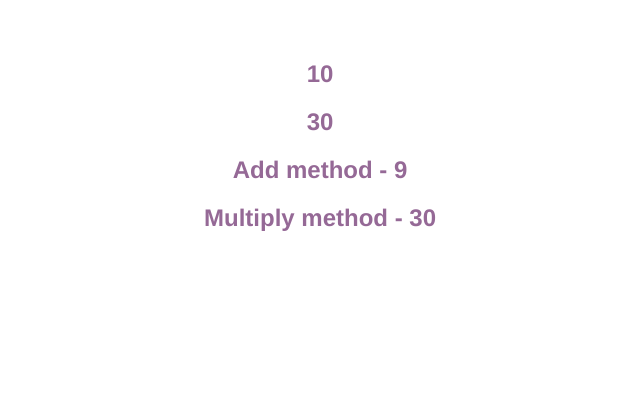
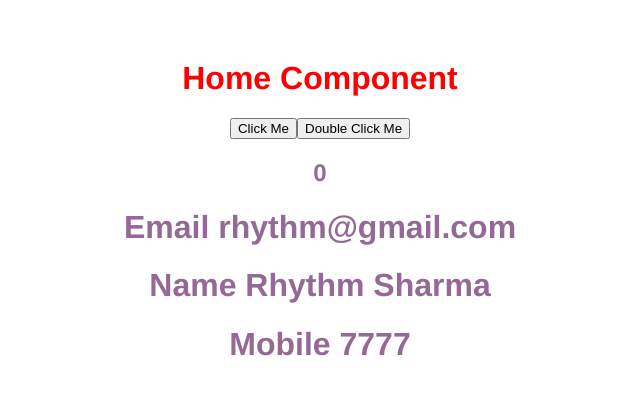
Before and after one commit to Rhythm-08/Vue-js-first-App, a Vue app: page / in a window 1280 px wide. Shown: the top 394 px of the page, without its empty margins (320-960 px from the left). Built offline with nearby package versions, Linux system fonts and the light colour scheme.

Commit message:
events in vue

```diff
--- a/src/App.vue
+++ b/src/App.vue
@@ -1,35 +1,34 @@
 <!-- This is HTML Code  -->
 
 <template>
-
-<h2>{{ 2+3+5 }}</h2>
-<h2>{{ 5+10+15 }}</h2>
-<h2>Add method - {{ add(2,3,4) }}</h2>
-<h2>Multiply method - {{ multiply(6) }}</h2>
+<home/>
+<h1>Email {{ email }}</h1>
+<h1>Name {{ getName() }}</h1>
+<h1>Mobile {{ mobile =7777 }}</h1>
 </template>
-
-
-
 
 
 <!-- This is JS Code  -->
 <script>
-
+ import home from './components/home.vue'
 
 export default {
+  components:{
+    home
+  },
   name: 'abbBolNaMadarChod',
   data() {
     return {
-      baseMultiplier: 5
+      baseMultiplier: 5,
+      email:'rhythm@gmail.com',
+      mobile:89898,
+      getName :function(){
+        return 'Rhythm Sharma';
+      }
     }
   },
   methods:{
-    add(a,b,c){
-      return a+b+c;
-    },
-    multiply(number){
-      return number * this.baseMultiplier;
-    }
+
   }
 }
 
--- /dev/null
+++ b/src/components/home.vue
@@ -0,0 +1,34 @@
+<template>
+    <h1 v-on:mousemove="getConsole()">Home Component</h1>
+    <button v-on:click="getData('Button 1 Clicked')">Click Me</button>
+    <button v-on:dblclick="getData('Button 1 Clicked')">Double Click Me</button>
+    <h2>{{ count }}</h2>
+</template>
+
+<script>
+export default {
+    name:'homePage',
+    data(){
+        return{
+            count:0
+        }
+    },
+    methods:{
+    getData(data){
+        alert(data);
+    },
+    getConsole(){
+        this.count++;
+        console.log('Function Called')
+    }
+}
+
+}
+
+</script>
+
+<style scoped>
+h1{
+    color:red
+}
+</style>
```
